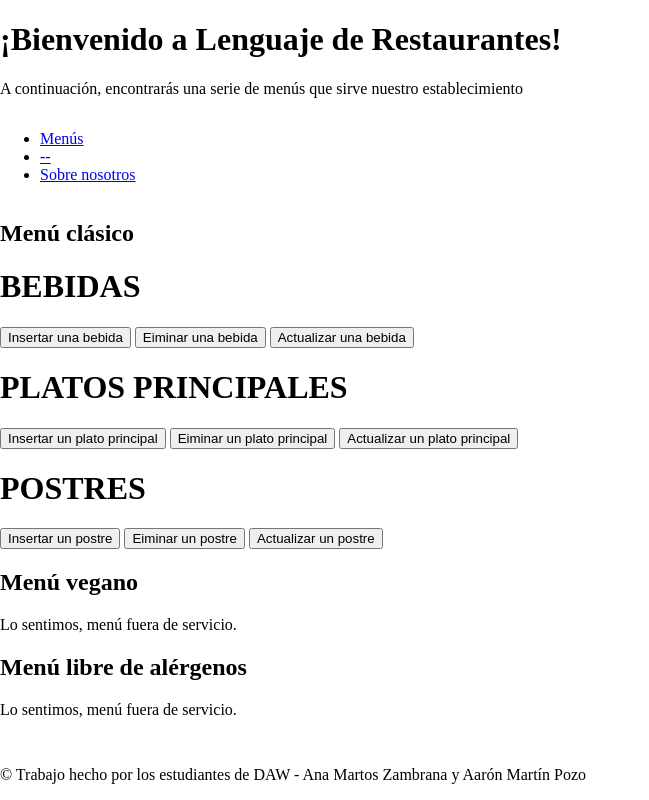
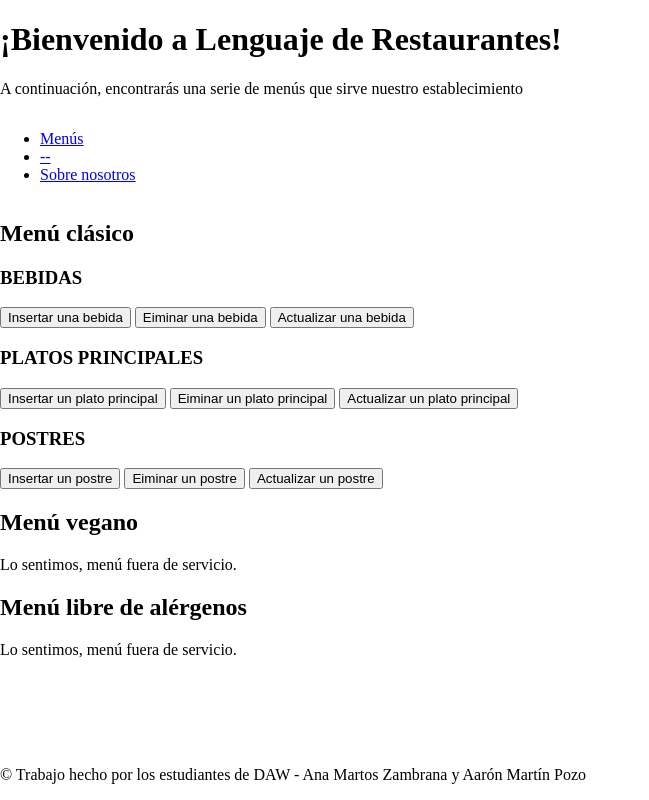
Before and after one commit to amarzam2303/LenguajeDeRestaurante, a plain HTML site: page index.html in a window 1280 px wide. Shown: the whole page, without its empty margins (0-649 px from the left). Drawn offline with Linux system fonts and the light colour scheme.

Commit message:
CUARTO COMMIT

```diff
--- a/index.html
+++ b/index.html
@@ -38,7 +38,7 @@
 
                     <!--Contenido donde se muestran las bebidas de la BD no relacional-->
                     <div class="contenido-principal">
-                        <h1>BEBIDAS</h1>
+                        <h3>BEBIDAS</h3>
                         <div id="mensajesalida" class="contenedor-grid"></div>
                     </div>
 
@@ -69,7 +69,7 @@
 
                     <!--Contenido donde se muestran los postres de la BD no relacional-->
                     <div class="contenido-principal">
-                        <h1>PLATOS PRINCIPALES</h1>
+                        <h3>PLATOS PRINCIPALES</h3>
                         <div id="mensajesalida" class="contenedor-grid"></div>
                     </div>
 
@@ -100,7 +100,7 @@
 
                     <!--Contenido donde se muestran los postres de la BD no relacional-->
                     <div class="contenido-principal">
-                        <h1>POSTRES</h1>
+                        <h3>POSTRES</h3>
                         <div id="mensajesalida" class="contenedor-grid"></div>
                     </div>
 
```
Also changed, not shown: 1 other file.
